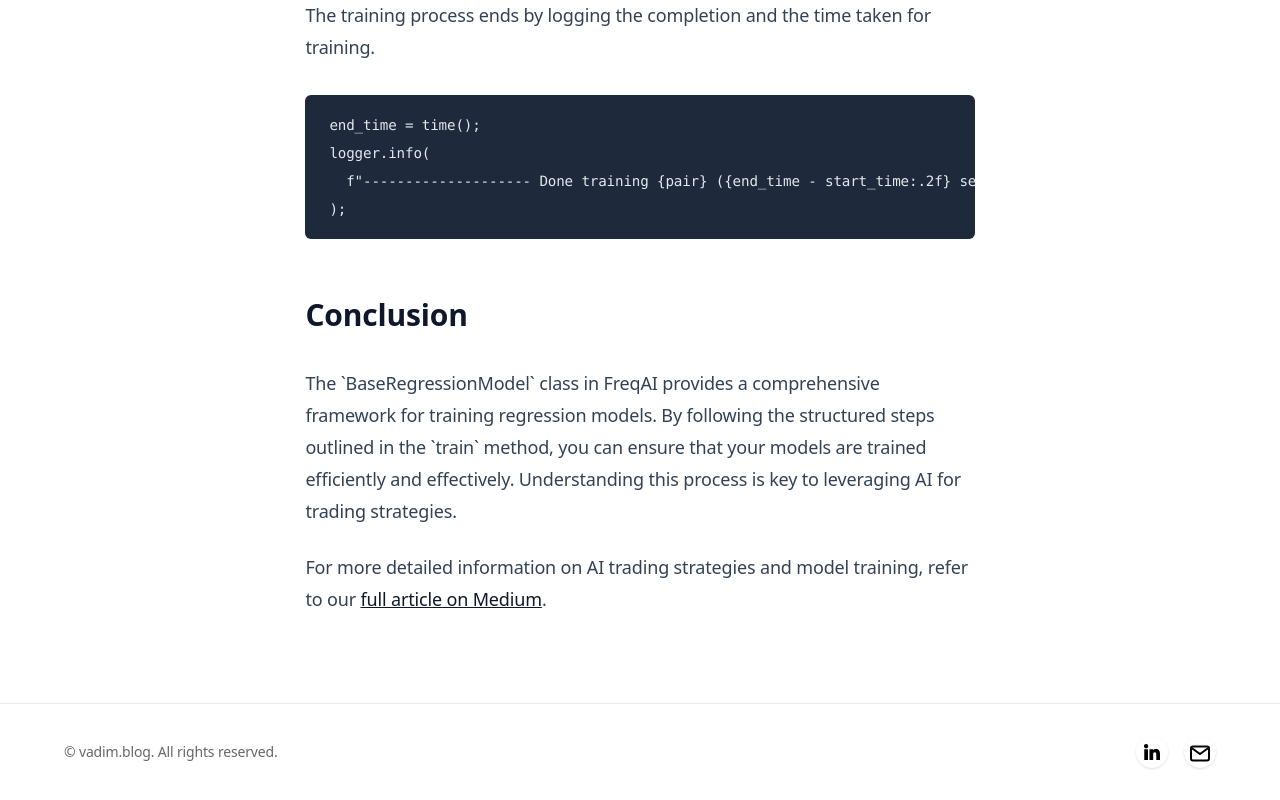
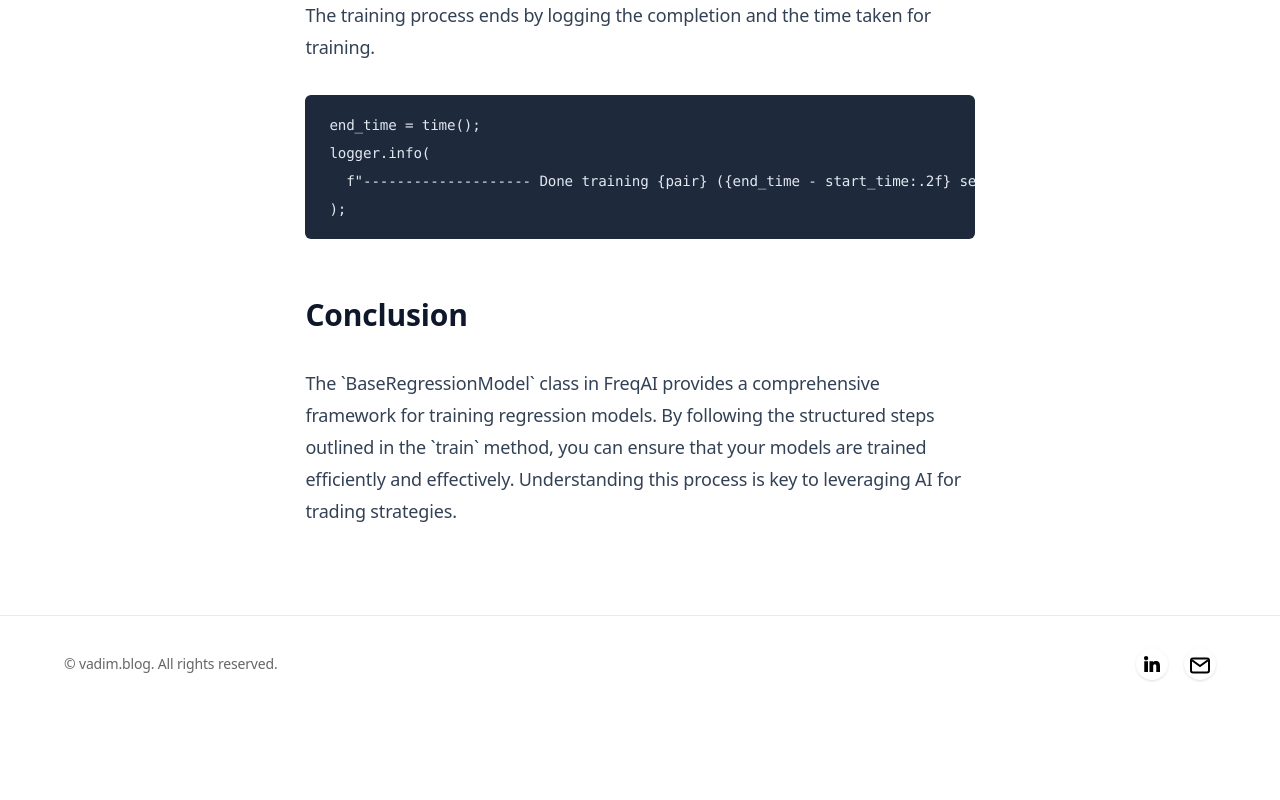
Before and after one commit to nicolad/vadim.blog, a Next.js app: page /freqai-base-regression-model in a window 1280 px wide. Shown: the part 3773-4573 px from the top of the page. After the commit the page ends 4485 px from the top, so only its background shows below. Built offline with nearby package versions, Linux system fonts and the light colour scheme.

Commit message:
Small improvement.

```diff
--- a/app/freqai-base-regression-model/page.tsx
+++ b/app/freqai-base-regression-model/page.tsx
@@ -201,14 +201,6 @@ logger.info(
           are trained efficiently and effectively. Understanding this process is
           key to leveraging AI for trading strategies.
         </p>
-        <p>
-          For more detailed information on AI trading strategies and model
-          training, refer to our{" "}
-          <a href="https://emergentmethods.medium.com/real-time-head-to-head-adaptive-modeling-of-financial-market-data-using-xgboost-and-catboost-995a115a7495">
-            full article on Medium
-          </a>
-          .
-        </p>
       </section>
     </article>
   );
```
